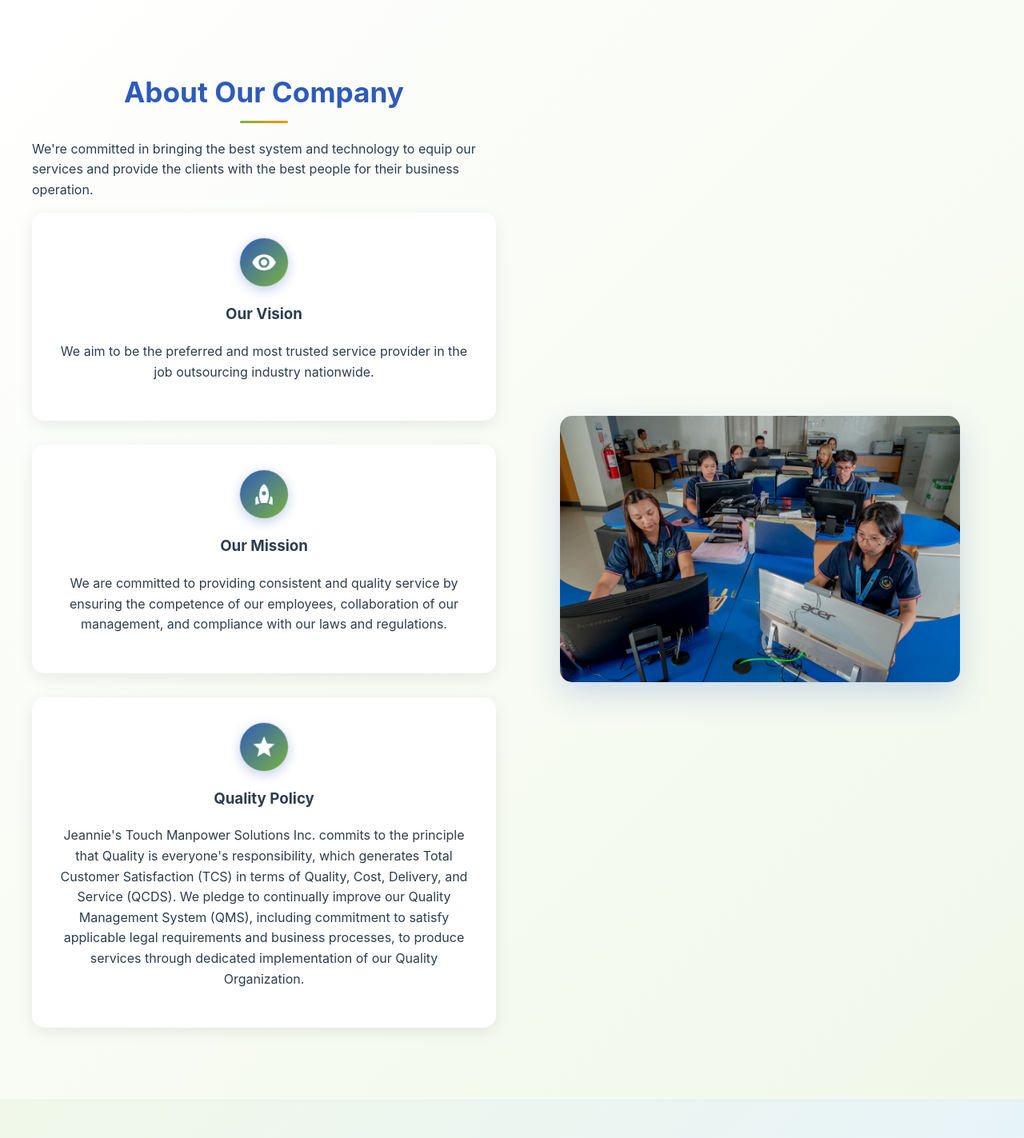
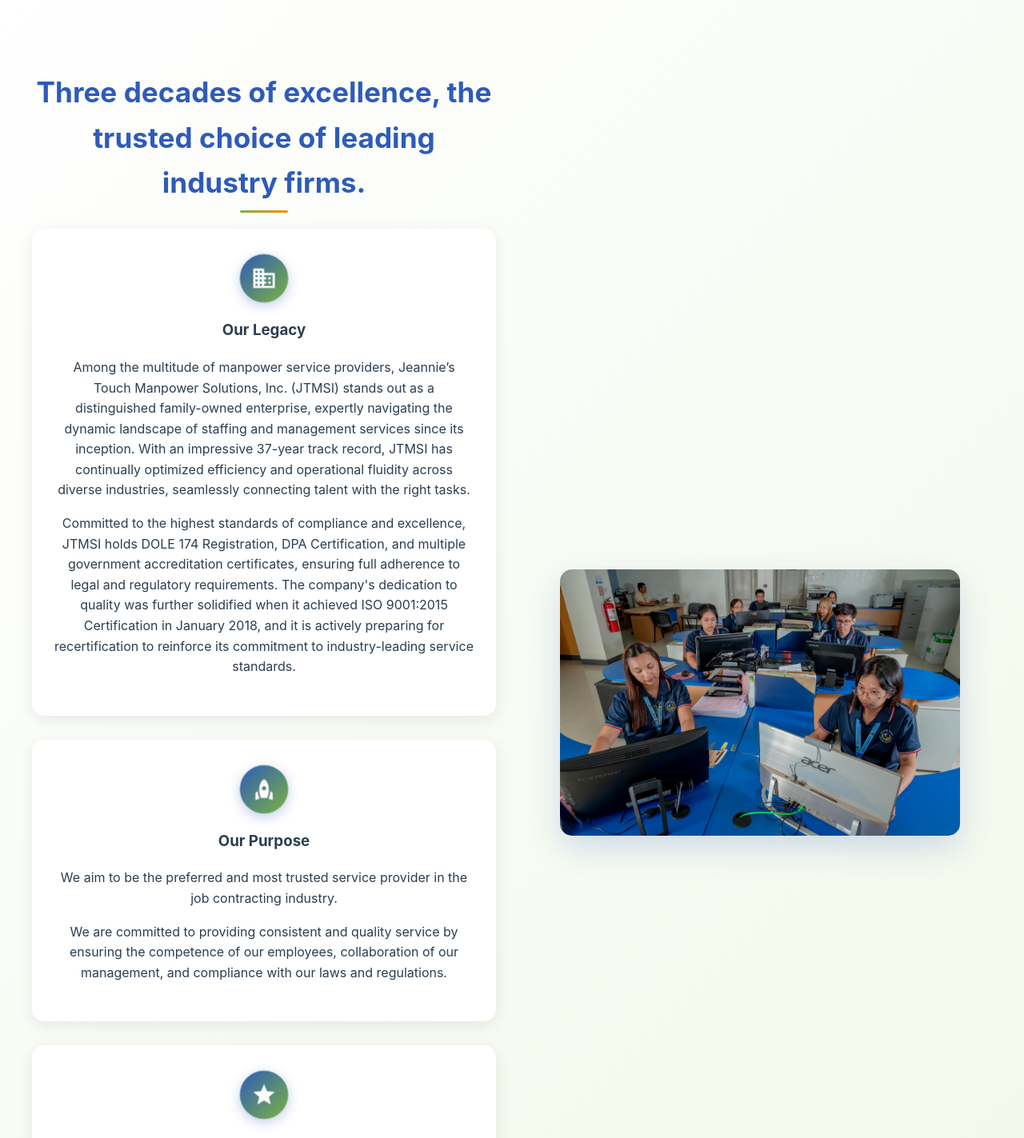
Before and after one commit to JamesRussellDelaRosa/jtmsi_website, a React (Create React App) app: page / in a window 1280 px wide. Shown: the part 878-2301 px from the top of the page at 80% size. Built offline with nearby package versions, Linux system fonts and the light colour scheme.

Commit message:
change the content of About Page

```diff
--- a/src/App.js
+++ b/src/App.js
@@ -177,25 +177,24 @@ function App() {
         <section id="about" className="content-section">
           <div className="about-content-wrapper">
             <div className="about-text">
-              <h2>About Our Company</h2>
-              <p>
-                We're committed in bringing the best system and technology to equip our services and provide the clients with the best people for their business operation.
-              </p>
+              <h2>Three decades of excellence, the trusted choice of leading industry firms.</h2>
 
               <div className="company-values">
                 <div className="value-item">
                   <div className="value-icon">
-                    <Visibility />
+                    <Business />
                   </div>
-                  <h3>Our Vision</h3>
-                  <p>We aim to be the preferred and most trusted service provider in the job outsourcing industry nationwide.</p>
+                  <h3>Our Legacy</h3>
+                  <p>Among the multitude of manpower service providers, Jeannie’s Touch Manpower Solutions, Inc. (JTMSI) stands out as a distinguished family-owned enterprise, expertly navigating the dynamic landscape of staffing and management services since its inception. With an impressive 37-year track record, JTMSI has continually optimized efficiency and operational fluidity across diverse industries, seamlessly connecting talent with the right tasks.</p>
+                  <p>Committed to the highest standards of compliance and excellence, JTMSI holds DOLE 174 Registration, DPA Certification, and multiple government accreditation certificates, ensuring full adherence to legal and regulatory requirements. The company's dedication to quality was further solidified when it achieved ISO 9001:2015 Certification in January 2018, and it is actively preparing for recertification to reinforce its commitment to industry-leading service standards.</p>
                 </div>
 
                 <div className="value-item">
                   <div className="value-icon">
                     <Rocket />
                   </div>
-                  <h3>Our Mission</h3>
+                  <h3>Our Purpose</h3>
+                  <p>We aim to be the preferred and most trusted service provider in the job contracting industry.</p>
                   <p>We are committed to providing consistent and quality service by ensuring the competence of our employees, collaboration of our management, and compliance with our laws and regulations.</p>
                 </div>
 
@@ -203,8 +202,8 @@ function App() {
                   <div className="value-icon">
                     <Star />
                   </div>
-                  <h3>Quality Policy</h3>
-                  <p>Jeannie's Touch Manpower Solutions Inc. commits to the principle that Quality is everyone's responsibility, which generates Total Customer Satisfaction (TCS) in terms of Quality, Cost, Delivery, and Service (QCDS). We pledge to continually improve our Quality Management System (QMS), including commitment to satisfy applicable legal requirements and business processes, to produce services through dedicated implementation of our Quality Organization.</p>
+                  <h3>Our Quality Policy</h3>
+                  <p>At Jeannie’s Touch Manpower Solutions, Inc. (JTMSI), we believe that quality is a shared responsibility, driving total customer satisfaction in Quality, Cost, Delivery, and Service. We are committed to continuously improving our Quality Management System, ensuring compliance with legal requirements and enhancing business processes through a dedicated and efficient Quality Organization.</p>
                 </div>
               </div>
             </div>
```
